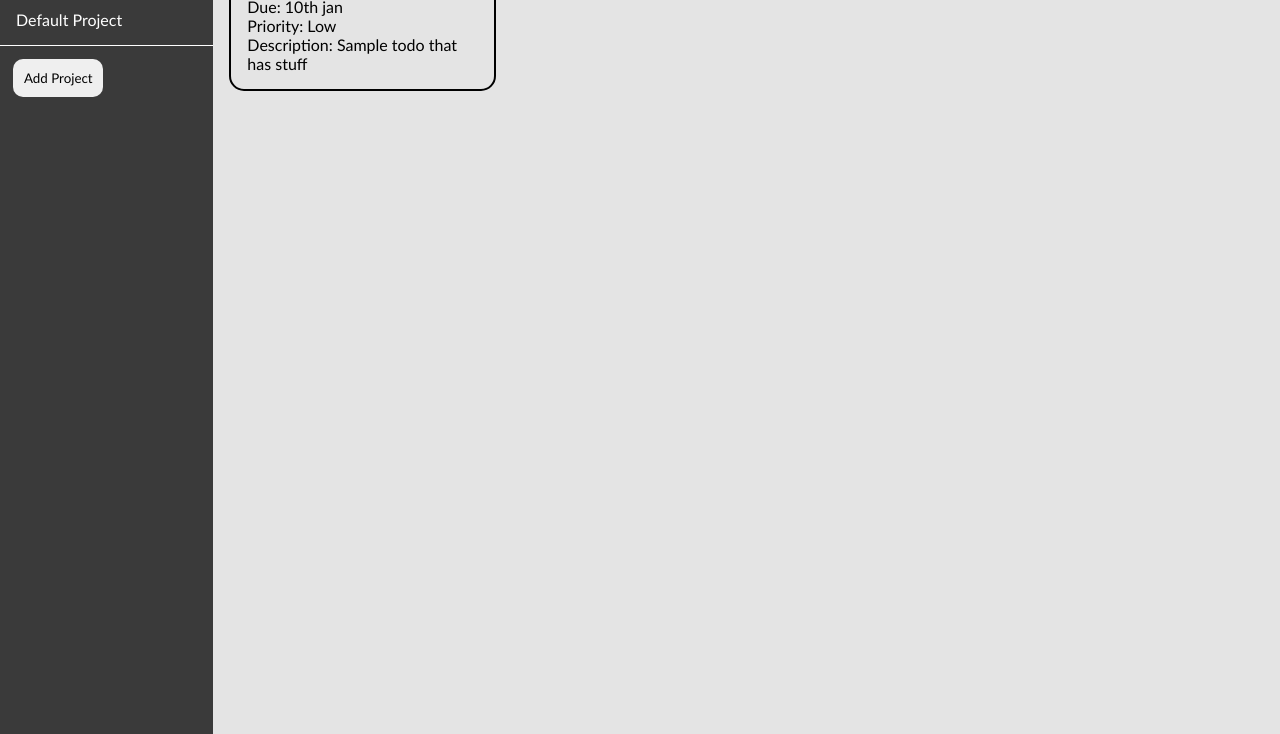
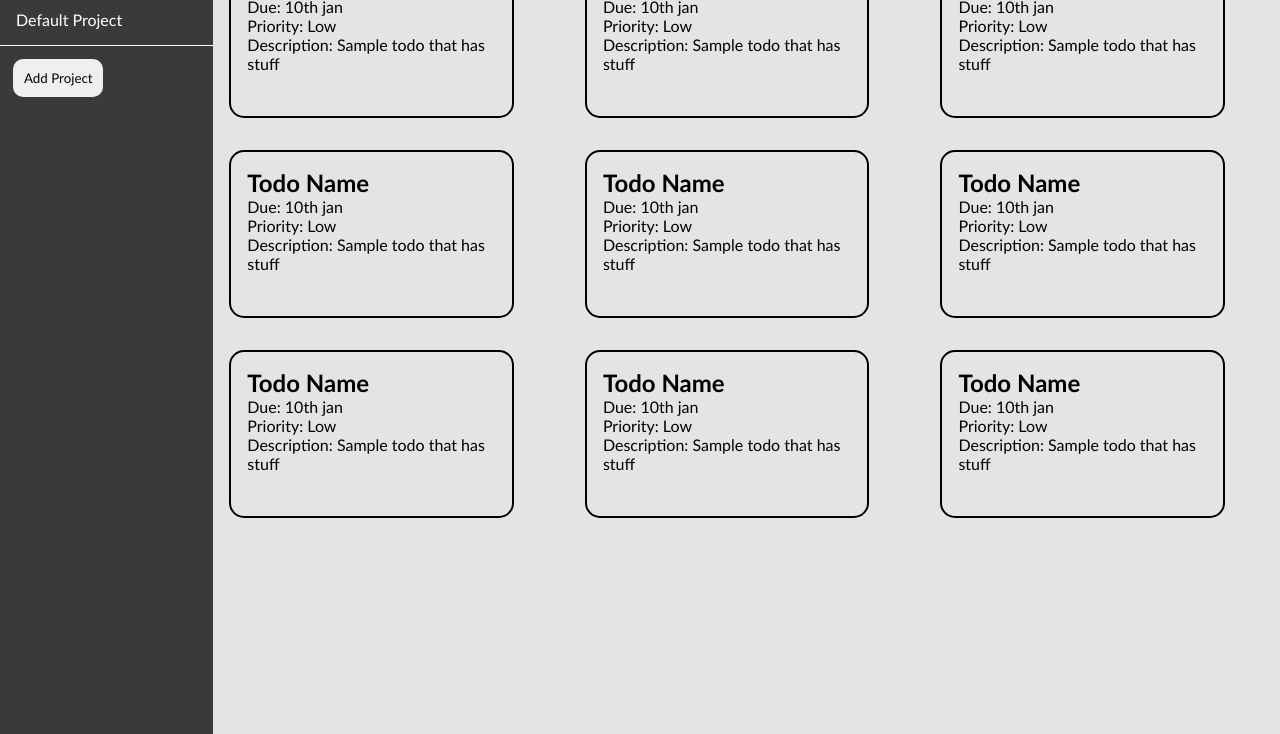
Before and after one commit to Appropriate32/Todo-List, a website built with webpack: page src/template.html in a window 1280 px wide. Shown: the part 106-840 px from the top of the page. Built offline with nearby package versions, Linux system fonts and the light colour scheme.

Commit message:
used grid to organize todo items in a 3x3 layout

```diff
--- a/src/styles.css
+++ b/src/styles.css
@@ -96,12 +96,15 @@ header h1 {
 main {
     background: rgba(0, 0, 0, 0.105);
     width: 100vw;
+    display: grid;
+    grid-template-rows: 1fr 1fr 1fr 1fr;
+    grid-template-columns:repeat(3, 1fr);
 }
 
 .todo-item {
     border: 2px solid black;
     border-radius: 15px;
-    width: 25%;
+    width: 80%;
     height: auto;
     padding: 1em;
     margin: 1em;
--- a/src/template.html
+++ b/src/template.html
@@ -30,6 +30,54 @@
             <p class="priority">Priority: Low</p>
             <p class="description">Description: Sample todo that has stuff</p>
         </div>
+        <div class="todo-item">
+            <h2 class="todo-heading">Todo Name</h2>
+            <p class="due">Due: 10th jan</p>
+            <p class="priority">Priority: Low</p>
+            <p class="description">Description: Sample todo that has stuff</p>
+        </div>
+        <div class="todo-item">
+            <h2 class="todo-heading">Todo Name</h2>
+            <p class="due">Due: 10th jan</p>
+            <p class="priority">Priority: Low</p>
+            <p class="description">Description: Sample todo that has stuff</p>
+        </div>
+        <div class="todo-item">
+            <h2 class="todo-heading">Todo Name</h2>
+            <p class="due">Due: 10th jan</p>
+            <p class="priority">Priority: Low</p>
+            <p class="description">Description: Sample todo that has stuff</p>
+        </div>
+        <div class="todo-item">
+            <h2 class="todo-heading">Todo Name</h2>
+            <p class="due">Due: 10th jan</p>
+            <p class="priority">Priority: Low</p>
+            <p class="description">Description: Sample todo that has stuff</p>
+        </div>
+        <div class="todo-item">
+            <h2 class="todo-heading">Todo Name</h2>
+            <p class="due">Due: 10th jan</p>
+            <p class="priority">Priority: Low</p>
+            <p class="description">Description: Sample todo that has stuff</p>
+        </div>
+        <div class="todo-item">
+            <h2 class="todo-heading">Todo Name</h2>
+            <p class="due">Due: 10th jan</p>
+            <p class="priority">Priority: Low</p>
+            <p class="description">Description: Sample todo that has stuff</p>
+        </div>
+        <div class="todo-item">
+            <h2 class="todo-heading">Todo Name</h2>
+            <p class="due">Due: 10th jan</p>
+            <p class="priority">Priority: Low</p>
+            <p class="description">Description: Sample todo that has stuff</p>
+        </div>
+        <div class="todo-item">
+            <h2 class="todo-heading">Todo Name</h2>
+            <p class="due">Due: 10th jan</p>
+            <p class="priority">Priority: Low</p>
+            <p class="description">Description: Sample todo that has stuff</p>
+        </div>
     </main>
 </div>
 
```
